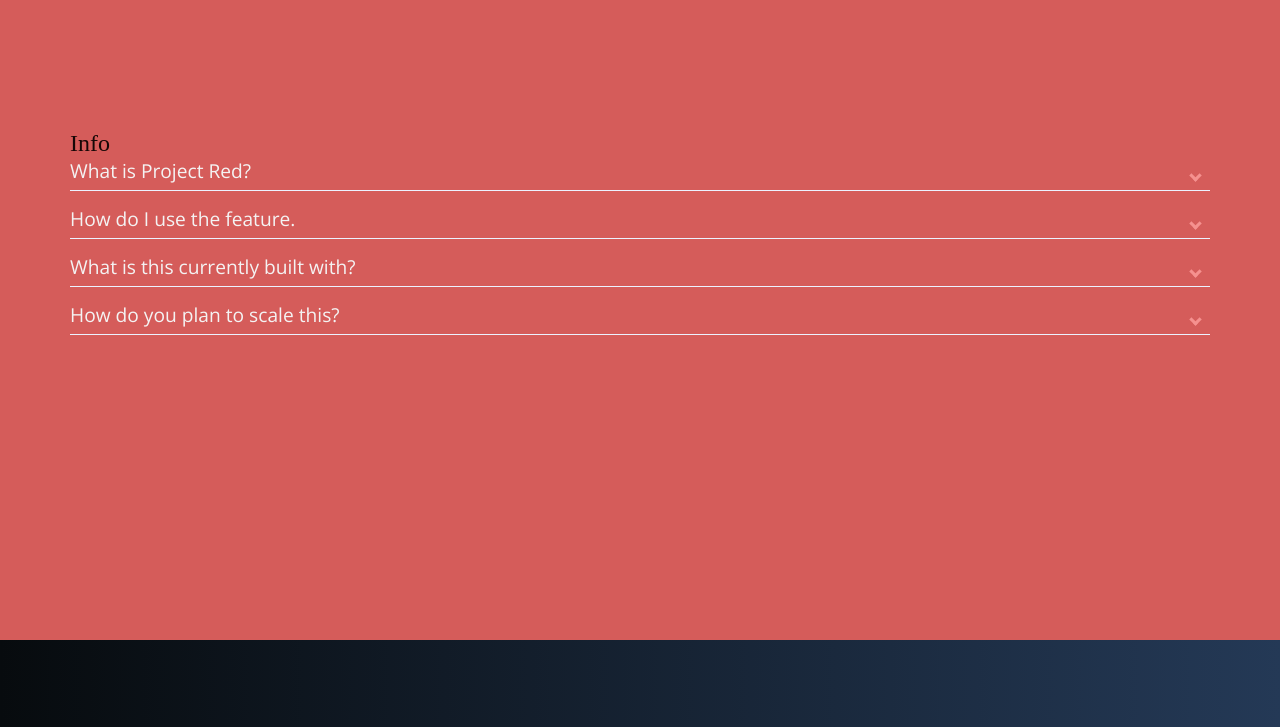
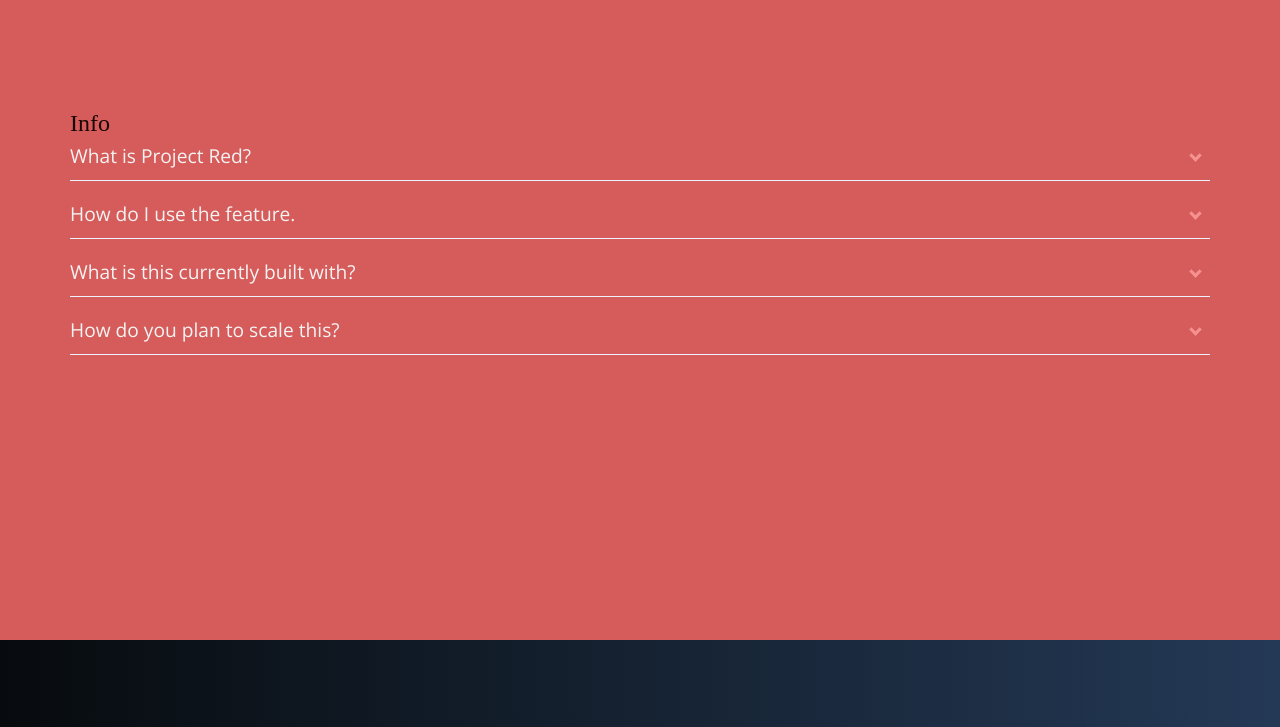
Before and after one commit to Rsandy2/project-red, a website: page index.html in a window 1280 px wide. Shown: the part 1060-1787 px from the top of the page. Drawn offline with nearby package versions, Linux system fonts and the light colour scheme; a web font is replaced by a local one.

Commit message:
Updates to remove uneeded code. // Cleanup

```diff
--- a/css/info.css
+++ b/css/info.css
@@ -1,9 +1,3 @@
-/********************************************
-
-Information Section CSS
-
- ********************************************/
-
 section#info {
   display: flex;
   justify-content: center;
@@ -17,11 +11,6 @@ section#info {
 
 /* ------------- Containers ------ */
 .info-container {
-  /* display: grid;
-  grid-template-columns: 400px 1fr;
-  grid-gap: 6rem;
-  height: 500px; */
-
   /* border-right: 1px solid blue; */
   margin: 0 auto;
   padding: 10px 30px;
@@ -29,8 +18,6 @@ section#info {
   color: var(--black);
   z-index: 3;
   margin-bottom: 20px;
-  /* box-shadow: 0 4px 5px rgba(0, 0, 0, 0.1); */
-  /* background-color: red; */
 }
 
 .info-items-container {
@@ -60,16 +47,22 @@ section#info {
 }
 
 /* ------------- Containers End ------ */
+.info-item {
+  position: relative;
+  padding: 0;
+  margin: 0;
+  padding-bottom: 4px;
+  padding-top: 14px;
+}
 
 .item-title {
   cursor: pointer;
   font-weight: 400;
   font-size: 1.2rem;
   color: #f4f3f3;
-  /* margin: 1rem 0rem;
-  padding: 5px 0; */
+  /* margin: 1rem 0rem; */
+  padding: 5px 0;
   position: relative;
-  /* display: block; */
   width: 100%;
 }
 
@@ -87,26 +80,10 @@ section#info {
 
 /* ------------------------ Advanced Animations --------------------- */
 .transition,
-p.answer,
 div.answer:before,
-p.answer,
 div.answer,
 :after {
-  transition: all 0.45s ease-in-out;
-}
-
-/* .flipIn,
-h3,
-ul li {
-  animation: flipdown 0.5s ease both;
-} */
-
-div.info-item {
-  position: relative;
-  padding: 0;
-  margin: 0;
-  padding-bottom: 4px;
-  padding-top: 14px;
+  transition: all 0.4s ease-in-out;
 }
 
 /* Arrow Position */
@@ -164,9 +141,9 @@ div.info-item input[type="checkbox"]:checked ~ .answer {
   margin-top: 0;
   max-height: 0;
   opacity: 0;
-  transform: translate(0, -40%);
-  transition: opacity 0.55s ease-in;
-  transition: translate 5s ease-in;
+  transform: translate(0, -20%);
+  transition: opacity 0.45s ease-in;
+  transition: translate 0.5s ease-in;
 }
 
 @keyframes flipdown {
--- a/index.html
+++ b/index.html
@@ -25,10 +25,6 @@
       href="https://fonts.googleapis.com/css?family=Darker+Grotesque:300,400,500,600,700,800,900&display=swap"
       rel="stylesheet"
     />
-    <script
-      src="https://kit.fontawesome.com/f5aefcf988.js"
-      crossorigin="anonymous"
-    ></script>
   </head>
   <body>
     <!--------------- Nav Bar --------------->
@@ -137,11 +133,6 @@
     <section id="feature">
       <!--------------- Search Bar --------------->
 
-      <!-- <div class="search-container">
-        <div class="search-box">
-          <input type="text" placeholder="Search" /> <span></span>
-        </div>
-      </div> -->
       <div class="form-item">
         <input
           name="Search"
--- a/styles.css
+++ b/styles.css
@@ -236,11 +236,6 @@ section#info {
 
 /* ------------- Containers ------ */
 .info-container {
-  /* display: grid;
-  grid-template-columns: 400px 1fr;
-  grid-gap: 6rem;
-  height: 500px; */
-
   /* border-right: 1px solid blue; */
   margin: 0 auto;
   padding: 10px 30px;
@@ -248,8 +243,6 @@ section#info {
   color: var(--black);
   z-index: 3;
   margin-bottom: 20px;
-  /* box-shadow: 0 4px 5px rgba(0, 0, 0, 0.1); */
-  /* background-color: red; */
 }
 
 .info-items-container {
@@ -279,16 +272,22 @@ section#info {
 }
 
 /* ------------- Containers End ------ */
+.info-item {
+  position: relative;
+  padding: 0;
+  margin: 0;
+  padding-bottom: 4px;
+  padding-top: 14px;
+}
 
 .item-title {
   cursor: pointer;
   font-weight: 400;
   font-size: 1.2rem;
   color: #f4f3f3;
-  /* margin: 1rem 0rem;
-  padding: 5px 0; */
+  /* margin: 1rem 0rem; */
+  padding: 5px 0;
   position: relative;
-  /* display: block; */
   width: 100%;
 }
 
@@ -306,26 +305,10 @@ section#info {
 
 /* ------------------------ Advanced Animations --------------------- */
 .transition,
-p.answer,
 div.answer:before,
-p.answer,
 div.answer,
 :after {
-  transition: all 0.45s ease-in-out;
-}
-
-/* .flipIn,
-h3,
-ul li {
-  animation: flipdown 0.5s ease both;
-} */
-
-div.info-item {
-  position: relative;
-  padding: 0;
-  margin: 0;
-  padding-bottom: 4px;
-  padding-top: 14px;
+  transition: all 0.4s ease-in-out;
 }
 
 /* Arrow Position */
@@ -383,9 +366,9 @@ div.info-item input[type="checkbox"]:checked ~ .answer {
   margin-top: 0;
   max-height: 0;
   opacity: 0;
-  transform: translate(0, -40%);
-  transition: opacity 0.55s ease-in;
-  transition: translate 5s ease-in;
+  transform: translate(0, -20%);
+  transition: opacity 0.45s ease-in;
+  transition: translate 0.5s ease-in;
 }
 
 @keyframes flipdown {
@@ -718,10 +701,8 @@ section#about {
   justify-content: center;
   align-items: center;
   height: 100vh;
-  margin: 0;
   position: relative;
   background: linear-gradient(0deg, #909090, var(--light-white));
-  /* top: -76px; */
 }
 
 /* .about-container {
```
